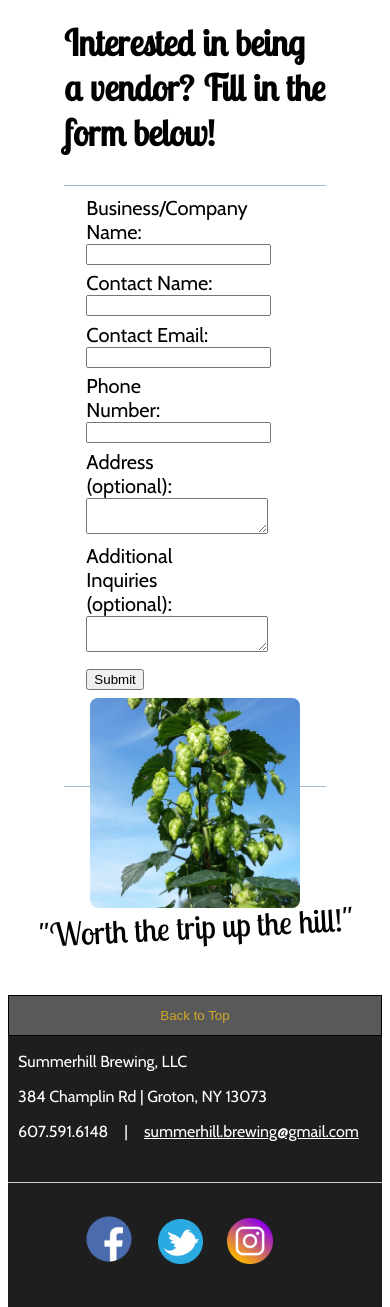
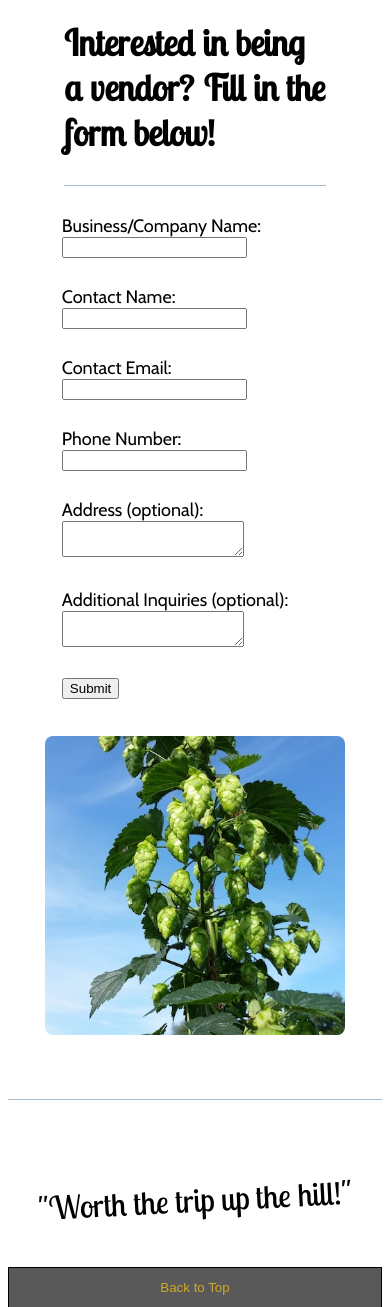
Before and after one commit to WenDing1997/final-project, a PHP site: page /for-vendors.php in a window 390 px wide. Shown: the part 173-1480 px from the top of the page. Run offline with PHP 8.4, Linux system fonts and the light colour scheme.

Commit message:
Additional CSS responsivity fixes

```diff
--- a/fpm1/directions.php
+++ b/fpm1/directions.php
@@ -74,7 +74,7 @@
 <div id="main_div">
   <div id="map"></div>
   <script src="scripts/map.js" type="text/javascript"></script>
-  <script src="https://maps.googleapis.com/maps/api/js?key=AIzaSyDwTYp1sMRX-vkBjGfPQbTDpDyyEojZStA&callback=myMap"></script>
+  <script id="googlemap" src="https://maps.googleapis.com/maps/api/js?key=AIzaSyDwTYp1sMRX-vkBjGfPQbTDpDyyEojZStA&callback=myMap"></script>
 
 <div id="directions-info-flexbox">
 
--- a/fpm1/for-vendors.php
+++ b/fpm1/for-vendors.php
@@ -103,20 +103,19 @@
         <div>
           <button id="submitbutton" type="submit" class="submit">Submit</button>
         </div>
-    </form>
+        </form>
+</div>
+<img id="vendorcontactpic" src="images/vendorcontact.jpg" alt="vendorpicture"/>
 </div>
 
-
-    <img id="vendorcontactpic" src="images/vendorcontact.jpg" alt="vendorpicture"/>
-</div>
 <!-- NEW CODE ENDS HERE -->
-
 
   <!-- include footer  section -->
   <?php
     include "includes/footer.php";
   ?>
 
+
   </div> <!-- end main_container div -->
 
 </body> <!-- end body -->
--- a/fpm1/styles/for-vendors.css
+++ b/fpm1/styles/for-vendors.css
@@ -1,6 +1,10 @@
+
+
 #tagline{
   font-family: "lobster";
 }
+
+
 
 #tagline_div_3{
   width: 100%;
@@ -30,14 +34,13 @@
 
 #submitbutton {
   margin-top:10%;
+  margin-bottom: 10%;
 }
 
 #vendorcontactpic {
-    /*margin-left:18%;*/
-    width: 430px;
-    float: right;
+    width: 50%;
     margin-top:3%;
-    /*margin-bottom:5%;*/
+    margin-bottom:16%;
     border-radius:8px;
 }
 
@@ -62,7 +65,7 @@
   display: block;
   /*border: 1px red solid;*/
   width: 70%;
-  height: 600px;
+  height: 100%;
   margin: auto;
   border-bottom: 0.5px solid #a1bbd0;
 }
@@ -76,12 +79,37 @@
   /*border: 1px red solid;*/
 }
 
-@media screen and (max-width: 700px) {
+#vendorForm{
+  margin-left: 2%;
+}
+
+label {
+  font-size:18px;
+}
+
+@media screen and (max-width: 980px) {
+
+  #vendorForm{
+    float:none;
+    width:100%;
+  }
+
+  .qsection{
+    margin-top: 10%;
+  }
+
+  #formandpic{
+    width:100%;
+  }
+
+  #form {
+    width:70%;
+    margin-left: 13%;
+  }
 
   #vendorcontactpic {
-    margin-left:10%;
-    margin-right:10%;
     width:80%;
+    margin-left: 10%;
+    float:none;
   }
-
 }
```
Also changed, not shown: fpm1/styles/directions.css (+29 -1 lines).
